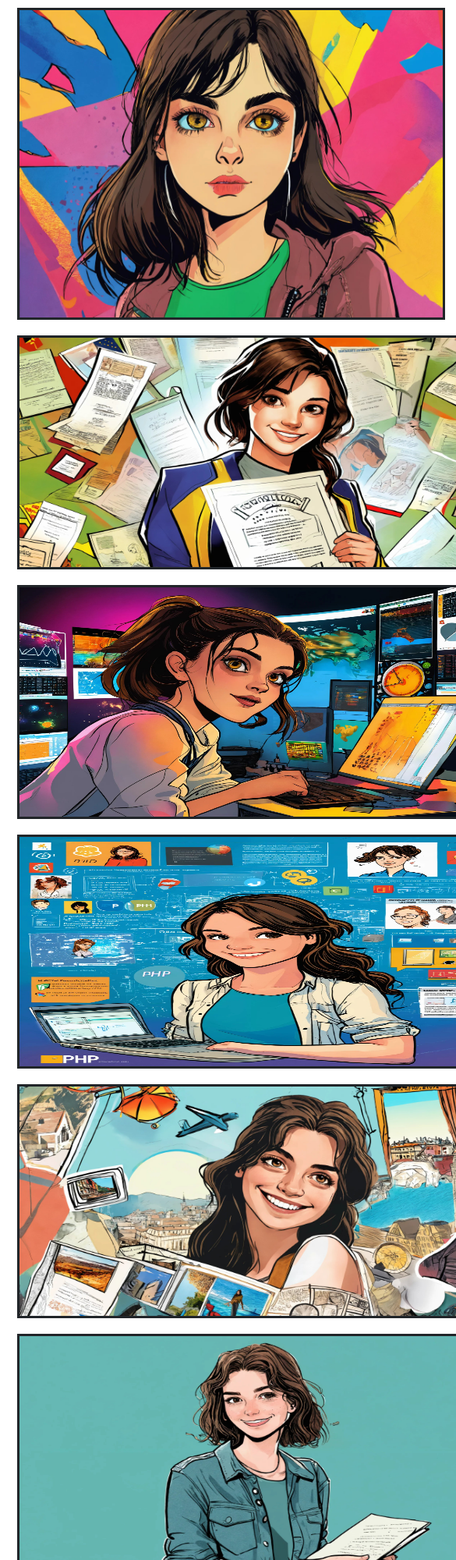
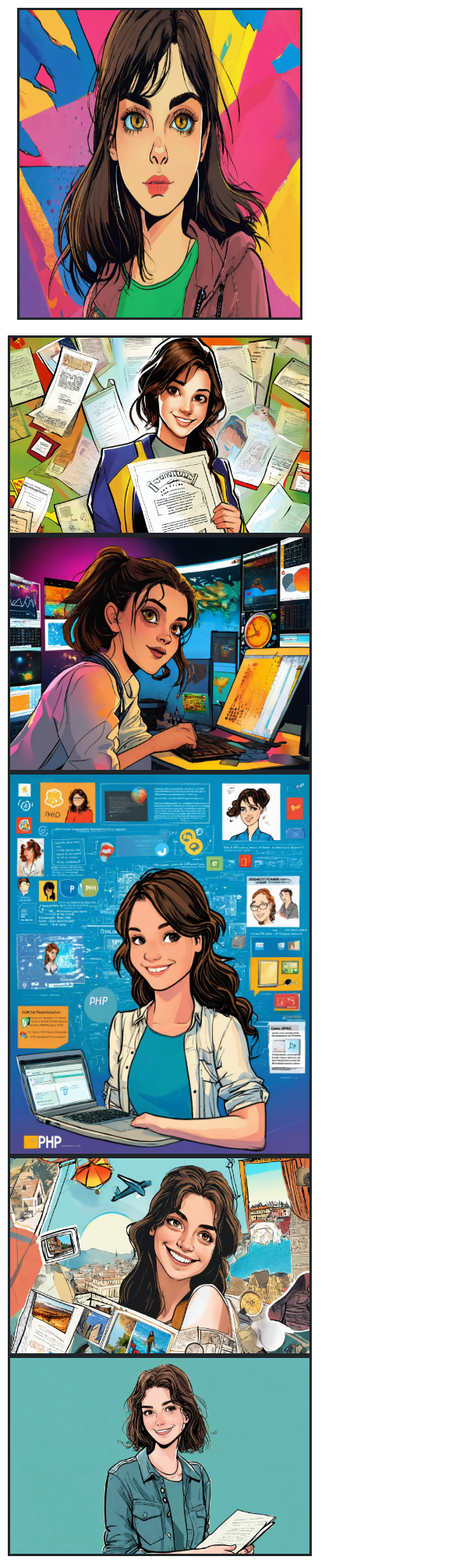
Before and after one commit to OceaneEdde/cv, a plain HTML site: page index.html in a window 390 px wide. Shown: the top 2000 px of the page at 78% size, 585 px wide, since content can reach past the window. Drawn offline with nearby package versions, Linux system fonts and the light colour scheme.

Commit message:
initialisation

```diff
--- a/index.html
+++ b/index.html
@@ -1,36 +1,41 @@
 <!DOCTYPE html>
-<html lang="en">
+<html lang="fr">
 <head>
     <meta charset="UTF-8">
     <meta name="viewport" content="width=device-width, initial-scale=1.0">
     <link href="style.css" rel="stylesheet" />
     <link href="https://cdn.jsdelivr.net/npm/bootstrap@5.3.3/dist/css/bootstrap.min.css" rel="stylesheet" integrity="sha384-QWTKZyjpPEjISv5WaRU9OFeRpok6YctnYmDr5pNlyT2bRjXh0JMhjY6hW+ALEwIH" crossorigin="anonymous">
     <title>CV</title>
+
 </head>
 <body>
     <div class="container">
+
+            <div>
                 <img class="first-picture" src="presentation.jpg" alt="Jeune fille" />
             </div>
-
-      <div class="container">
-        <img class="second-picture" src="formations.jpg" alt="Jeune filles " width="600px" height="300px" />
+        </div>
+        <div class="row">
+            <div class="col-md-6 picture-container">
+                <img class="second-picture" src="formations.jpg" alt="Jeune filles" width="600px" height="300px" />
+            </div>
+            <div class="col-md-6 picture-container">
+                <img class="tird-picture" src="experiences.jpg" alt="Jeune filles" width="600px" height="300px" />
             </div>
 
-      <div class="container">
-        <img class="tird-picture" src="experiences.jpg" alt="Jeune filles " width="600px" height="300px" />
+        </div>
+        <div class="row">
+            <div class="col-md-6 picture-container">
+                <img class="fourth-picture" src="competences.jpg" alt="Jeune filles" width="600px" height="300px" />
             </div>
 
-
-      <div class="container">
-        <img class="fourth-picture" src="competences.jpg" alt="Jeune filles " width="600px" height="300px" />
+            <div class="col-md-6 picture-container">
+                <img class="fifth-picture" src="loisirs.jpg" alt="Jeune filles" width="600px" height="300px" />
             </div>
-
-      <div class="container">
-        <img class="fifth-picture" src="loisirs.jpg" alt="Jeune filles " width="600px" height="300px" />
+            <div class="col-md-6 picture-container">
+                <img class="sixth-picture" src="reseaux.jpg" alt="Jeune filles" width="600px" height="300px" />
             </div>
-
-      <div class="container">
-        <img class="sixth-picture" src="reseaux.jpg" alt="Jeune filles " width="600px" height="300px" />
+        </div>
     </div>
 
     <script src="https://cdn.jsdelivr.net/npm/bootstrap@5.3.3/dist/js/bootstrap.bundle.min.js" integrity="sha384-YvpcrYf0tY3lHB60NNkmXc5s9fDVZLESaAA55NDzOxhy9GkcIdslK1eN7N6jIeHz" crossorigin="anonymous"></script>
--- a/style.css
+++ b/style.css
@@ -4,11 +4,37 @@ img{
 }
 
 .first-picture{
-    margin: 10px;
-    width: 150%;
+    margin:10px;
+    width: 100%;
     height: 400px;
 }
 
 .second-picture{
+    margin: 10px;
+    width: 100%;
+    height: 100%;
+}
 
+.tird-picture{
+    margin: 10px;
+    width: 100%;
+    height: 100%;
 }
+
+.fourth-picture{
+    margin: 10px;
+    width: 100%;
+    height: 100%;
+}
+
+.fifth-picture{
+    margin: 10px;
+    width: 100%;
+    height: 100%;
+}
+
+.sixth-picture{
+    margin: 10px;
+    width: 100%;
+    height: 100%;
+}
```
Lines whose indentation alone changed are shown as unchanged.
